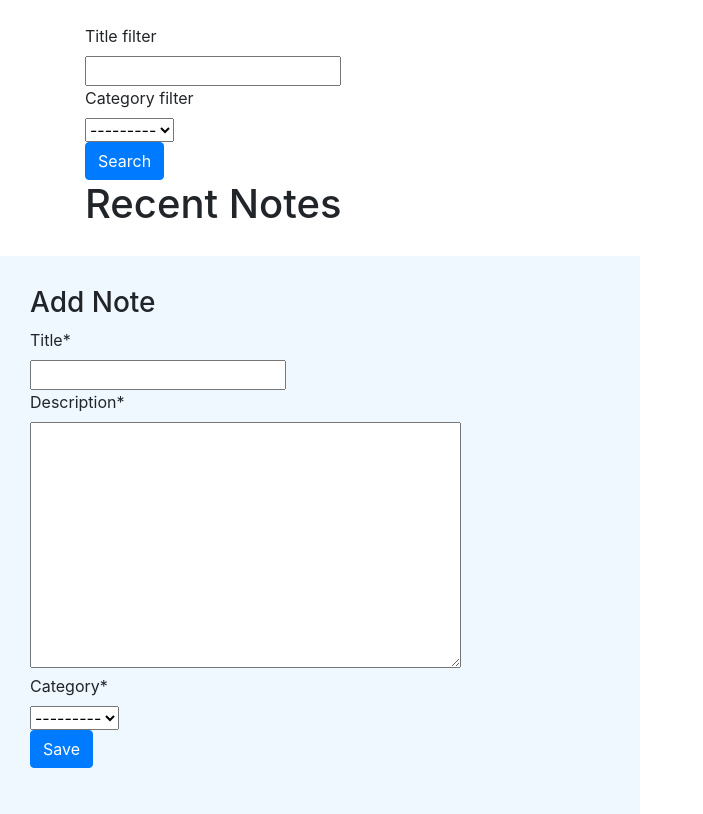
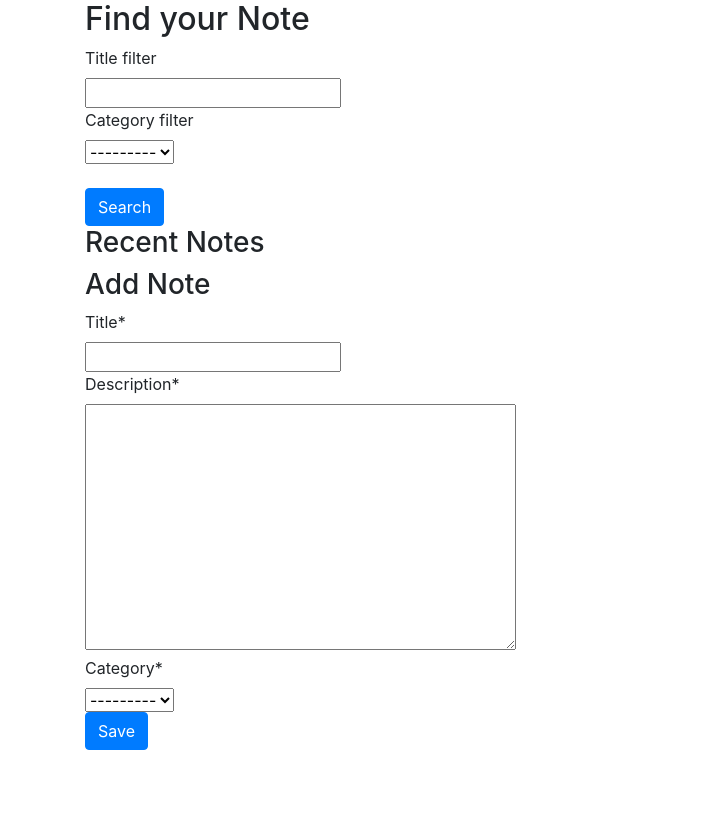
Before and after one commit to KarolinaGrin/Final_project, a Django app: page /note/ in a window 1280 px wide. Shown: the part 56-870 px from the top of the page, without its empty margins (0-703 px from the left). After the commit the page ends 806 px from the top, so only its background shows below. Run offline with Django 4.2, Linux system fonts and the light colour scheme; the visitor is signed in with stand-in values (Sample User, id 1); data that the repository does not hold is empty; some libraries are stand-ins or nearby versions.

Commit message:
add note elementas prijungtas prie container

```diff
--- a/notes/static/css/main.css
+++ b/notes/static/css/main.css
@@ -1,10 +1,21 @@
-.welcome {
-    display: flex;
-    padding: 2%;
-    font-size: 90px;
-}
 
-.add-model {
+
+
+
+
+/* div.container{
+    display: grid;
+    position: relative;
+    align-items: middle;
+    justify-content: space-around;
+} */
+
+
+
+
+
+
+/* .add-model {
     position: fixed;
     width: 100%;
     height: 100vh;
@@ -27,4 +38,4 @@
 .note {
     border: 1px grey;
     padding: 10px;
-}
+} */
--- a/notes/templates/notes/note.html
+++ b/notes/templates/notes/note.html
@@ -2,14 +2,18 @@
 {% load crispy_forms_tags %}
 {% block body %}
     <div class="container">
-        <br>
-        <div class ='title-filter'>
+        <div class="container1">
+            <div class ='title-filter'><h2>Find your Note</h2>
                 <form action="" method="get">
                     {{filter_form | crispy}}
+                    <br>
                     <button type="submit" class="btn btn-primary">Search</button>
                 </form>
             </div>
-        <h1>Recent Notes</h1>
+        </div>
+
+        <div class="container2">
+            <h3>Recent Notes</h3>
             <div class="notes">
                 {% if notes %}
 
@@ -26,12 +30,10 @@
 
 
             {% endif %}
-
             </div>
         </div>
 
-        </div>
-    </div>
+        <div class="container3">
             <div class="add-modal" id="add-modal">
                 <div class="form">
                     <form action="" method="post">
@@ -44,5 +46,6 @@
                     </form>
                 </div>
             </div>
-
+        </div>
+    </div>
 {% endblock body %}
```
Lines whose indentation alone changed are shown as unchanged.
